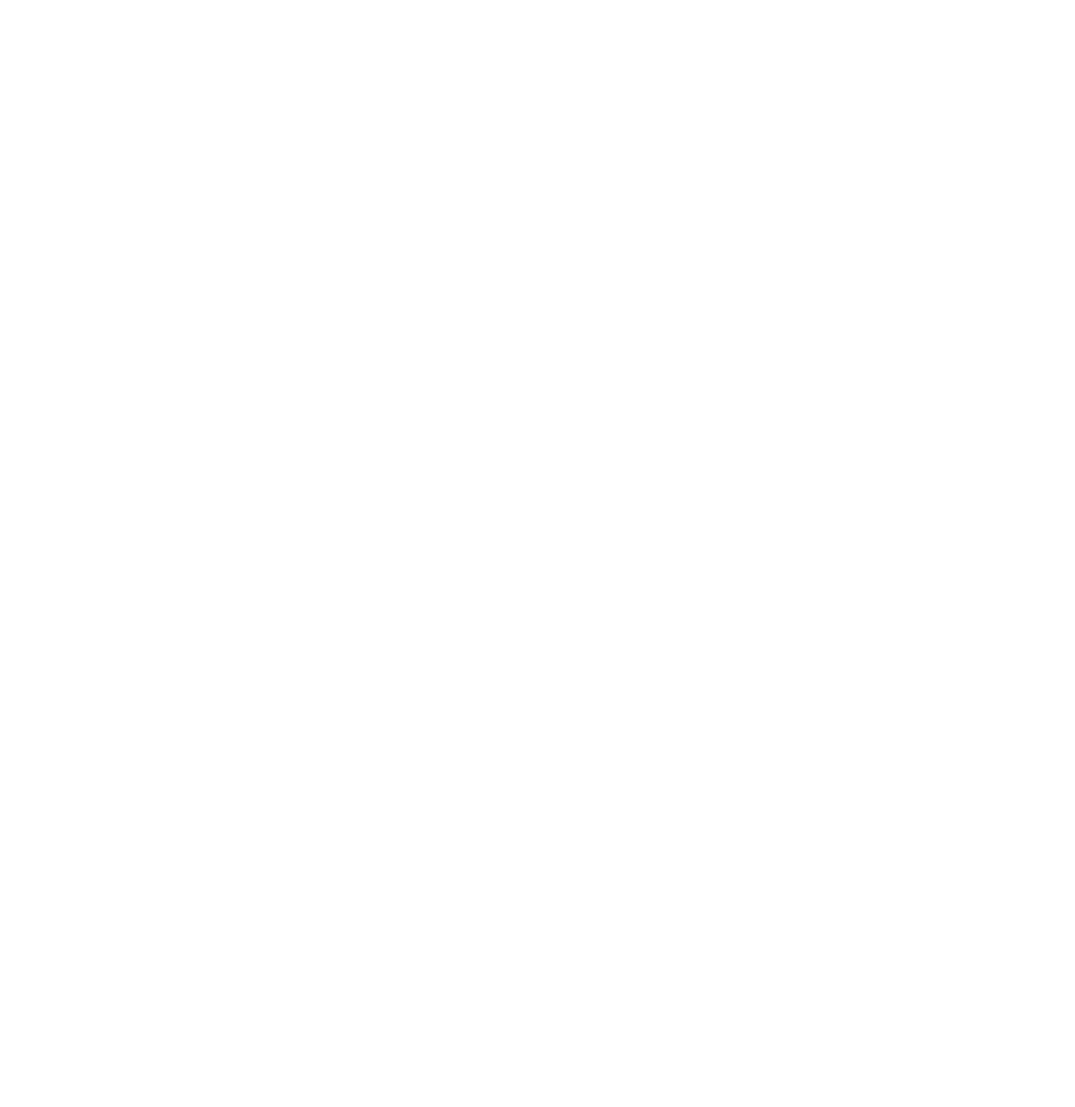
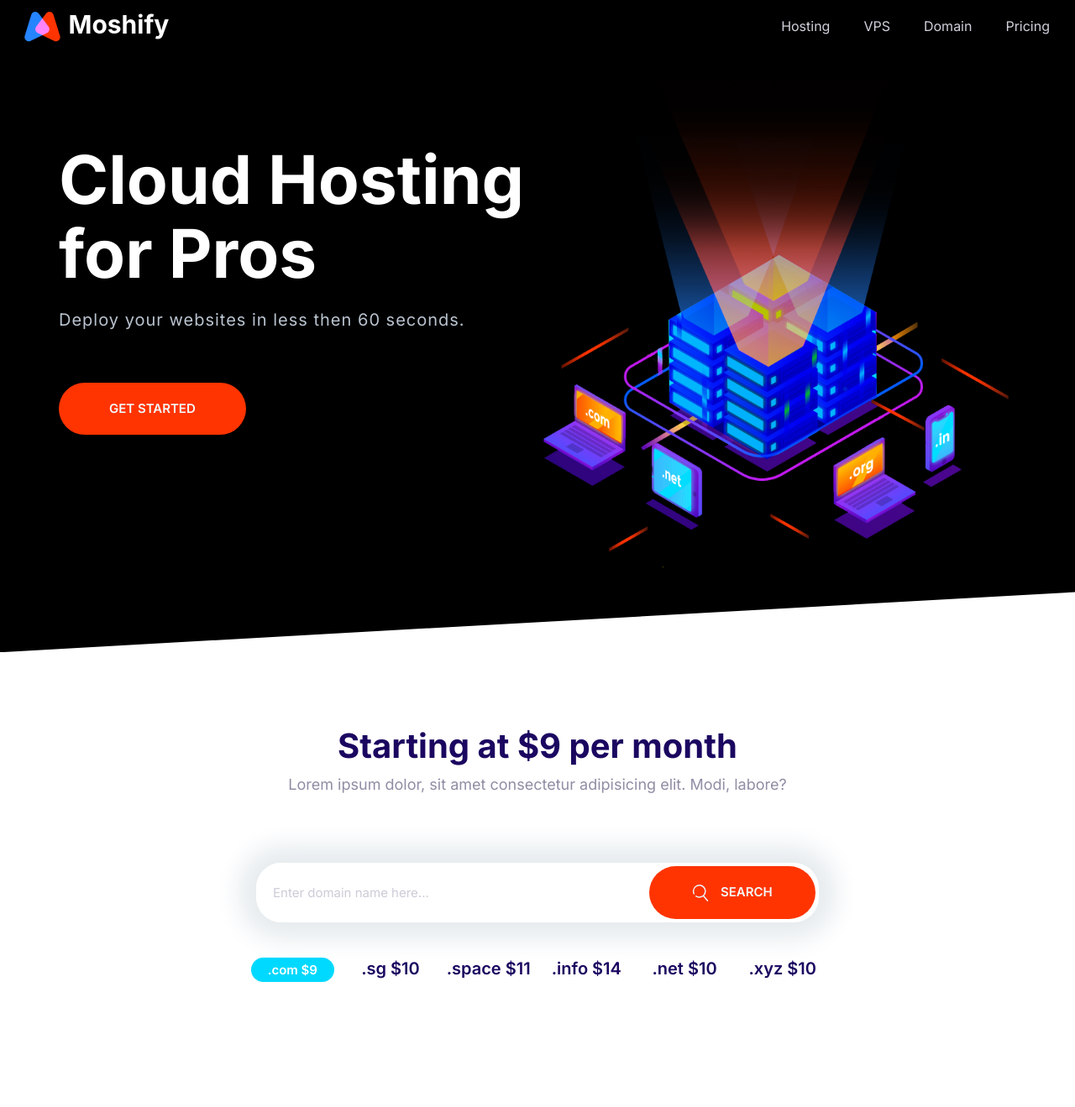
Before and after one commit to Interioristalith/justTraining, a plain HTML site: page index.html in a window 1280 px wide. Shown: the whole page at 84% size. Before the commit the page ends 800 px from the top, so only its background shows below. Drawn offline with Linux system fonts and the light colour scheme.

Commit message:
Troubleshooting layout issues.

```diff
--- a/css/styles.css
+++ b/css/styles.css
@@ -201,7 +201,7 @@ a {
   font-size: 1.8rem;
   font-weight: 600;
   line-height: 1.5;
-  padding: 2rem 3rem;
+  padding: 2rem 4vw;
   text-transform: uppercase;
   white-space: nowrap;
   text-align: center;
@@ -298,6 +298,7 @@ a {
   border: 0;
   flex-grow: 1;
   padding: 1.5rem 2rem;
+  width: 0;
 }
 
 .input-group .btn {
@@ -746,8 +747,9 @@ a {
 }
 
 .block-domain__prices {
+  color: var(--color-headings);
   display: grid;
-  grid-template-columns: repeat(3, 1fr);
+  grid-template-columns: repeat(2, 1fr);
   grid-template-rows: repeat(2, 6rem);
   font-size: 2rem;
   font-weight: 600;
--- a/index.html
+++ b/index.html
@@ -14,6 +14,65 @@
     <link rel="stylesheet" href="./css/styles.css" />
   </head>
   <body>
+    <header>
+      <nav class="nav collapsible">
+        <a class="nav__brand" href="/">
+          <img src="images/logo.svg" alt="logo" />
+        </a>
+        <svg class="icon icon--white nav__toggler">
+          <use xlink:href="./images/sprite.svg#quotes"></use>
+        </svg>
+        <ul class="list nav__list collapsible__content">
+          <li class="nav__item"><a href="#">Hosting</a></li>
+          <li class="nav__item"><a href="#">VPS</a></li>
+          <li class="nav__item"><a href="#">Domain</a></li>
+          <li class="nav__item"><a href="#">Pricing</a></li>
+        </ul>
+      </nav>
+    </header>
+    <section class="block block--dark block--skewed-left hero">
+      <div class="container grid grid--1x2">
+        <header class="block__header hero__content">
+          <h1 class="block__heading">Cloud Hosting for Pros</h1>
+          <p class="hero__tagline">
+            Deploy your websites in less then 60 seconds.
+          </p>
+          <a href="" class="btn btn--accent btn--stretched">Get Started</a>
+        </header>
+        <img class="hero__image" src="images/banner.png " alt="" />
+      </div>
+    </section>
+    <section class="block container block-domain">
+      <header class="block__header">
+        <h2>Starting at $9 per month</h2>
+        <p>
+          Lorem ipsum dolor, sit amet consectetur adipisicing elit. Modi,
+          labore?
+        </p>
+      </header>
+      <div class="input-group">
+        <input
+          type="text"
+          class="input"
+          placeholder="Enter domain name here..."
+        />
+        <button class="btn btn--accent">
+          <svg class="icon icon--white">
+            <use xlink:href="./images/sprite.svg#settings"></use>
+          </svg>
+          Search
+        </button>
+      </div>
+      <ul class="list block-domain__prices">
+        <li><spab class="badge badge--secondary">.com $9</spab></li>
+        <li>.sg $10</li>
+        <li>.space $11</li>
+        <li>.info $14</li>
+        <li>.net $10</li>
+        <li>.xyz $10</li>
+      </ul>
+    </section>
+
     <script src="./js/main.js"></script>
   </body>
 </html>
```
Also changed, not shown: 1 other file.
